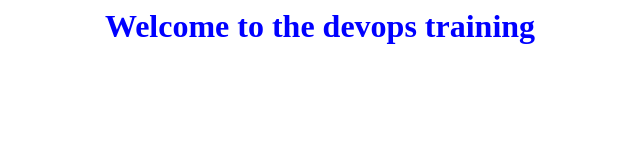
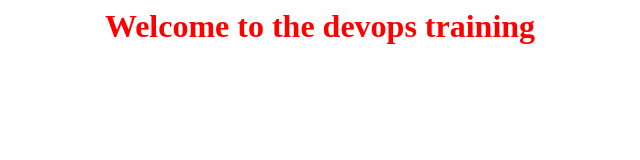
Before and after one commit to vandana-s123/simple-text-display-app, a plain HTML site: page index.html in a window 1280 px wide. Shown: the whole page, without its empty margins (320-960 px from the left). Drawn offline with Linux system fonts and the light colour scheme.

Commit message:
Update index.html

```diff
--- a/index.html
+++ b/index.html
@@ -1 +1 @@
-<h1 style="color: blue;text-align: center;">Welcome to the devops training</h1>
+<h1 style="color: red;text-align: center;">Welcome to the devops training</h1>
```
